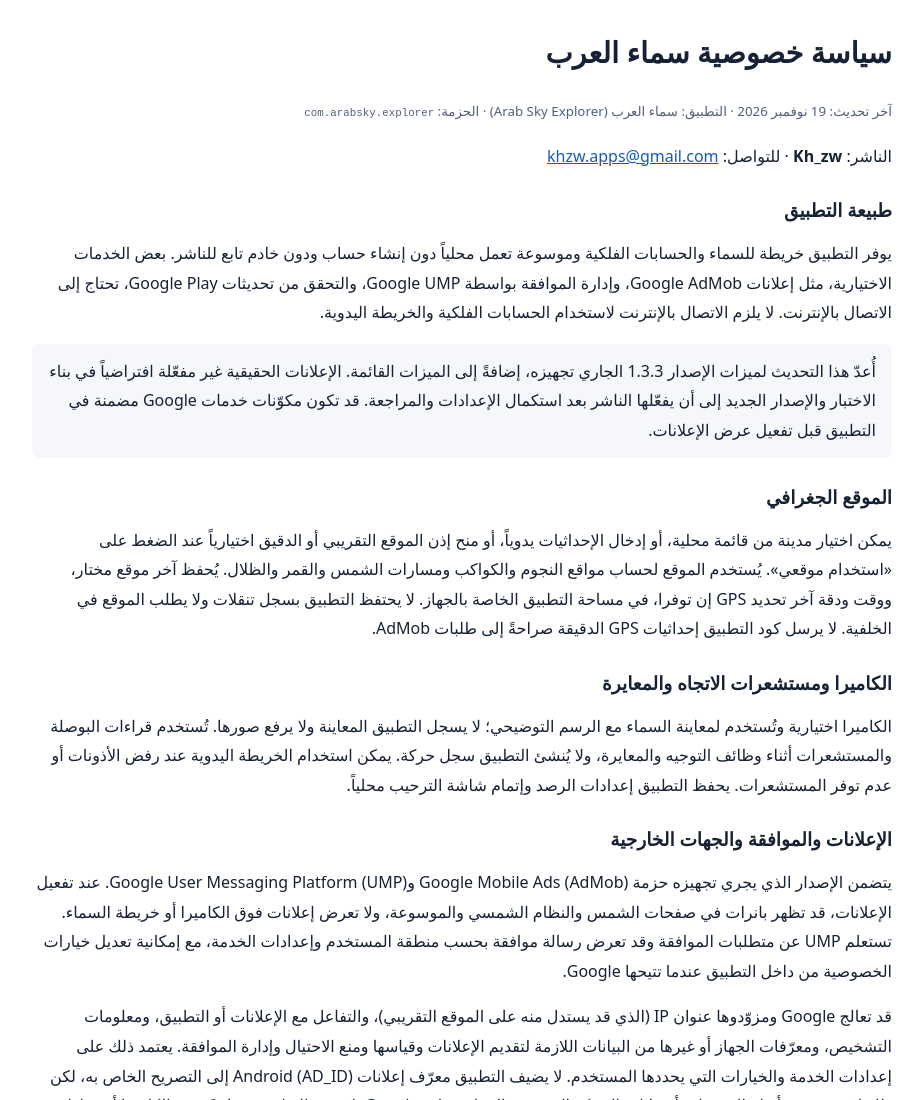
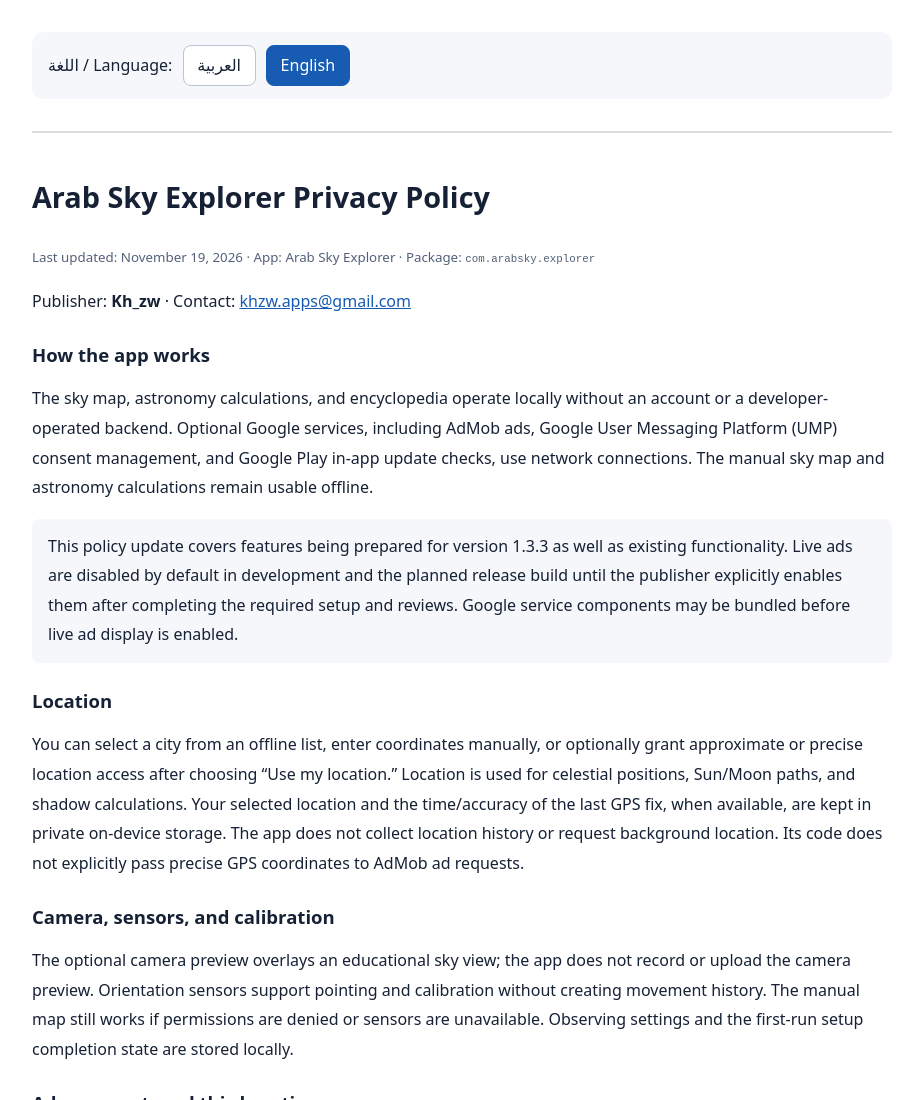
Before and after one commit to khkh22692269/arabsky-privacy, a plain HTML site: page index.html in a window 1280 px wide. Shown: the top 1100 px of the page, without its empty margins (178-1101 px from the left). Drawn offline with Linux system fonts and the light colour scheme.

Commit message:
ui: display one privacy language at a time; add Arabic English switch

```diff
--- a/index.html
+++ b/index.html
@@ -10,10 +10,21 @@ body{font-family:system-ui,-apple-system,BlinkMacSystemFont,"Segoe UI",sans-seri
 h1,h2{line-height:1.4}h1{font-size:1.8rem}h2{font-size:1.16rem;margin-top:1.6rem}
 section{margin:2rem 0}.en{direction:ltr;text-align:left;border-top:2px solid #ddd;padding-top:1.3rem}
 a{color:#175bb3;overflow-wrap:anywhere}small{color:#536079}.note{background:#f5f7fa;padding:0.8rem 1rem;border-radius:0.5rem}
+
+.language-switch{display:flex;align-items:center;gap:.65rem;flex-wrap:wrap;margin:0 0 1.2rem;padding:.8rem 1rem;background:#f5f7fa;border-radius:.65rem}
+.language-switch button{font:inherit;cursor:pointer;border:1px solid #b8c5d4;background:#fff;color:#162135;border-radius:.5rem;padding:.3rem .85rem}
+.language-switch button[aria-pressed="true"]{background:#175bb3;color:#fff;border-color:#175bb3}
+section[hidden]{display:none!important}
+
 </style>
 </head>
 <body>
-<section lang="ar">
+<nav class="language-switch" aria-label="Language / اللغة">
+<span>اللغة / Language:</span>
+<button type="button" id="choose-ar" lang="ar" aria-pressed="true">العربية</button>
+<button type="button" id="choose-en" lang="en" aria-pressed="false">English</button>
+</nav>
+<section id="policy-ar" lang="ar">
 <h1>سياسة خصوصية سماء العرب</h1>
 <p><small>آخر تحديث: 19 نوفمبر 2026 · التطبيق: سماء العرب (Arab Sky Explorer) · الحزمة: <code>com.arabsky.explorer</code></small></p>
 <p>الناشر: <strong>Kh_zw</strong> · للتواصل: <a href="mailto:khzw.apps@gmail.com">khzw.apps@gmail.com</a></p>
@@ -46,7 +57,7 @@ a{color:#175bb3;overflow-wrap:anywhere}small{color:#536079}.note{background:#f5f
 <p>سنحدّث هذه السياسة وإفصاحات Google Play عندما تتغير الخدمات أو ممارسات البيانات. للاستفسارات المتعلقة بالخصوصية، تواصل مع <a href="mailto:khzw.apps@gmail.com">khzw.apps@gmail.com</a>.</p>
 </section>
 
-<section class="en" lang="en">
+<section id="policy-en" class="en" lang="en" hidden>
 <h1>Arab Sky Explorer Privacy Policy</h1>
 <p><small>Last updated: November 19, 2026 · App: Arab Sky Explorer · Package: <code>com.arabsky.explorer</code></small></p>
 <p>Publisher: <strong>Kh_zw</strong> · Contact: <a href="mailto:khzw.apps@gmail.com">khzw.apps@gmail.com</a></p>
@@ -78,5 +89,34 @@ a{color:#175bb3;overflow-wrap:anywhere}small{color:#536079}.note{background:#f5f
 <h2>Changes and contact</h2>
 <p>We will update this policy and Google Play disclosures when services or data practices change. Privacy questions: <a href="mailto:khzw.apps@gmail.com">khzw.apps@gmail.com</a>.</p>
 </section>
+<script>
+(function () {
+  const ar = document.getElementById("policy-ar");
+  const en = document.getElementById("policy-en");
+  const arButton = document.getElementById("choose-ar");
+  const enButton = document.getElementById("choose-en");
+  function showLanguage(language, updateLink) {
+    const english = language === "en";
+    ar.hidden = english;
+    en.hidden = !english;
+    document.documentElement.lang = english ? "en" : "ar";
+    document.documentElement.dir = english ? "ltr" : "rtl";
+    document.title = english ? "Privacy Policy | Arab Sky Explorer" : "سياسة الخصوصية | سماء العرب";
+    arButton.setAttribute("aria-pressed", String(!english));
+    enButton.setAttribute("aria-pressed", String(english));
+    if (updateLink && window.history && window.history.replaceState) {
+      const url = new URL(window.location.href);
+      url.searchParams.set("lang", english ? "en" : "ar");
+      window.history.replaceState(null, "", url.toString());
+    }
+  }
+  const requested = new URLSearchParams(window.location.search).get("lang");
+  const preferred = requested === "en" || requested === "ar" ? requested :
+    (/^ar\b/i.test(navigator.language || "") ? "ar" : "en");
+  showLanguage(preferred, false);
+  arButton.addEventListener("click", function () { showLanguage("ar", true); });
+  enButton.addEventListener("click", function () { showLanguage("en", true); });
+}());
+</script>
 </body>
 </html>
```
